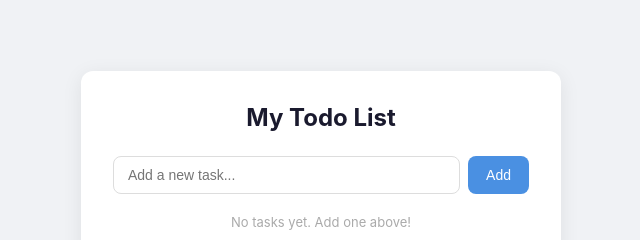
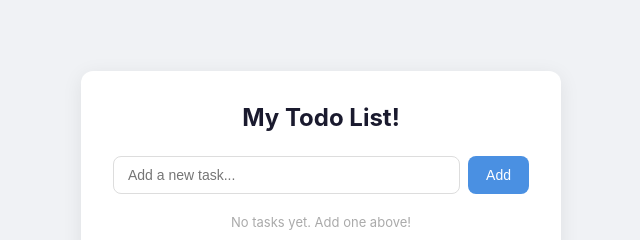
Before and after one commit to yjevelyn/todo-list, a plain HTML site: page index.html in a window 1280 px wide. Shown: the part 234-474 px from the top of the page, 319-959 px from the left. Drawn offline with Linux system fonts and the light colour scheme.

Commit message:
update title

```diff
--- a/index.html
+++ b/index.html
@@ -9,7 +9,7 @@
 <body>
 
   <div class="container">
-    <h1>My Todo List</h1>
+    <h1>My Todo List!</h1>
 
     <div class="input-row">
       <input type="text" id="taskInput" placeholder="Add a new task..." />
```
